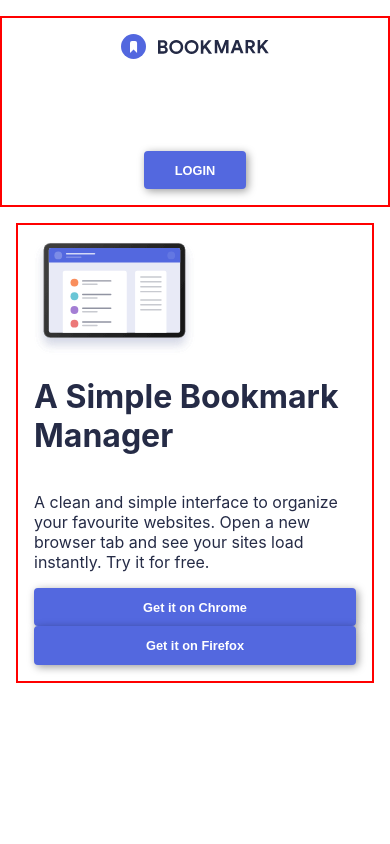
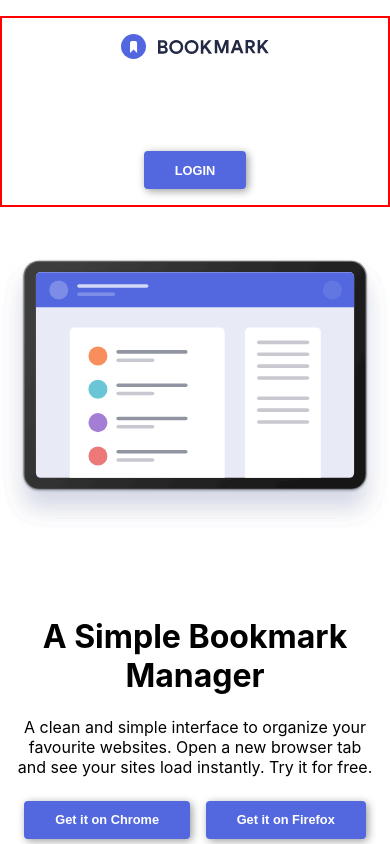
Before and after one commit to Clos266/bookmark-manager, a React (Create React App) app: page / in a window 390 px wide. Shown: the top 844 px of the page. Built offline with nearby package versions, Linux system fonts and the light colour scheme.

Commit message:
hero-first container responsive with image

```diff
--- a/src/App.css
+++ b/src/App.css
@@ -77,17 +77,61 @@ html, body {
 }
 
 
-.App-hero {
+/* Hero */
+.hero {
+  padding: 2rem 0;
+  margin: 0 auto;
+  max-width: 1200px;
+}
+
+.hero-container {
   display: flex;
-  flex-direction: column;
-  background: white;
-  font-size: clamp(1rem, 2.5vw, 1.5rem);
-  color: #252B46;
-  border: 2px solid red;
-  margin: 1rem;
-  padding: 1rem;
-  width: calc(100% - 2rem);
-  box-sizing: border-box;
+  align-items: center;
+  gap: 2rem;
+}
+
+.hero-content {
+  flex: 1;
+  padding: 0 1rem;
+}
+
+.hero-image {
+  flex: 1;
+  display: flex;
+  justify-content: center;
+}
+
+.hero-image img {
+  max-width: 100%;
+  height: auto;
+}
+
+.hero-buttons {
+  display: flex;
+  gap: 1rem;
+  margin-top: 1.5rem;
+}
+
+/* Estilos responsive */
+@media (max-width: 768px) {
+  .hero-container {
+    flex-direction: column;
+  }
+
+  .hero-content {
+    order: 2;
+    text-align: center;
+  }
+
+  .hero-image {
+    order: 1;
+    margin-bottom: 2rem;
+  }
+
+  .hero-buttons {
+    justify-content: center;
+    flex-wrap: wrap;
+  }
 }
 /* Features Section */
 .features-section {
--- a/src/components/atoms/Hero-img.jsx
+++ b/src/components/atoms/Hero-img.jsx
@@ -1,7 +1,7 @@
 import hero from "../../assets/images/img-hero.svg";
 
 function HeroImg() {
-  return <img src={hero} alt="Hero" className="img2" />;
+  return <img src={hero} alt="Hero" className="hero-img" />;
 }
 
 export default HeroImg;
--- a/src/components/organisms/Hero.jsx
+++ b/src/components/organisms/Hero.jsx
@@ -3,14 +3,20 @@ import HeroImg from "../atoms/Hero-img";
 
 function Hero() {
   return (
-    <header className="App-hero">
-       <HeroImg />
-      <h1>A Simple Bookmark Manager</h1>
-      <p>A clean and simple interface to organize your favourite websites. Open a new browser tab and see your sites load instantly. Try it for free.</p>
-      <Button>Get it on Chrome</Button>
-      <Button>Get it on Firefox</Button>
-
-
+    <header className="hero">
+      <div className="hero-container">
+        <div className="hero-image">
+          <HeroImg />
+        </div>
+        <div className="hero-content">
+          <h1>A Simple Bookmark Manager</h1>
+          <p>A clean and simple interface to organize your favourite websites. Open a new browser tab and see your sites load instantly. Try it for free.</p>
+          <div className="hero-buttons">
+            <Button>Get it on Chrome</Button>
+            <Button>Get it on Firefox</Button>
+          </div>
+        </div>
+      </div>
     </header>
   );
 }
```
